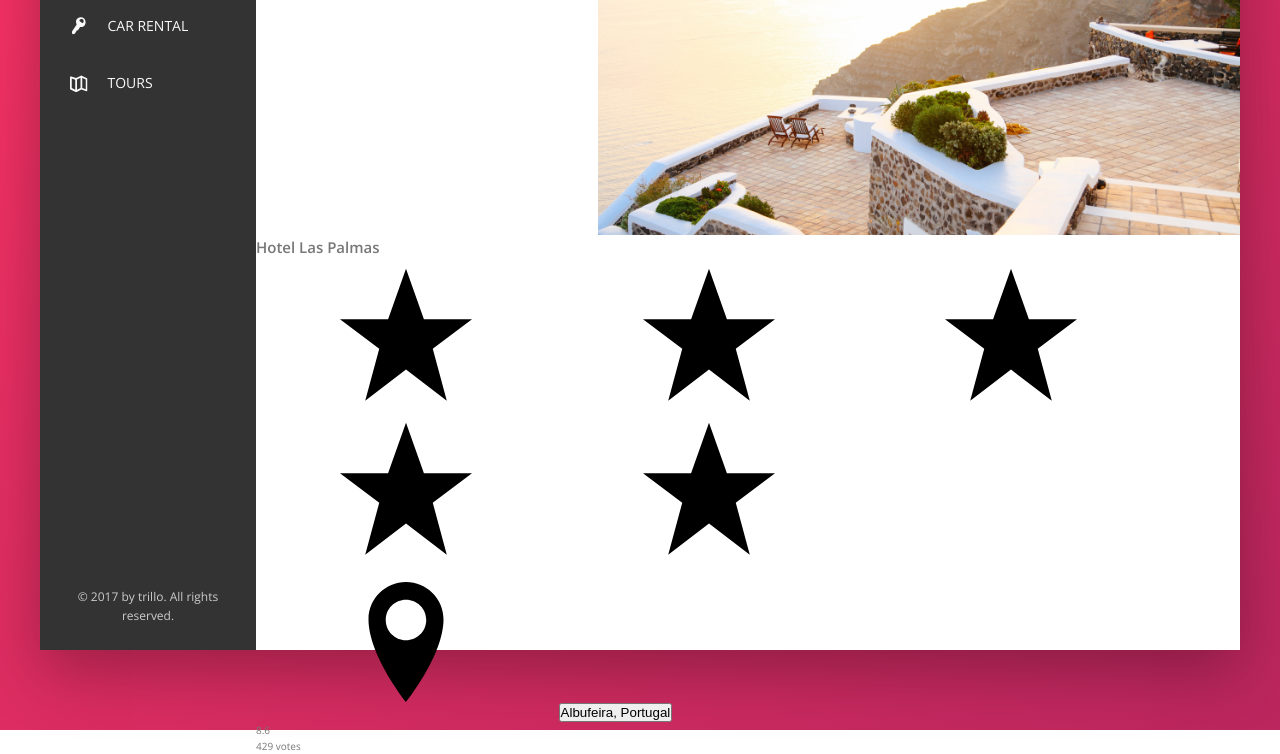
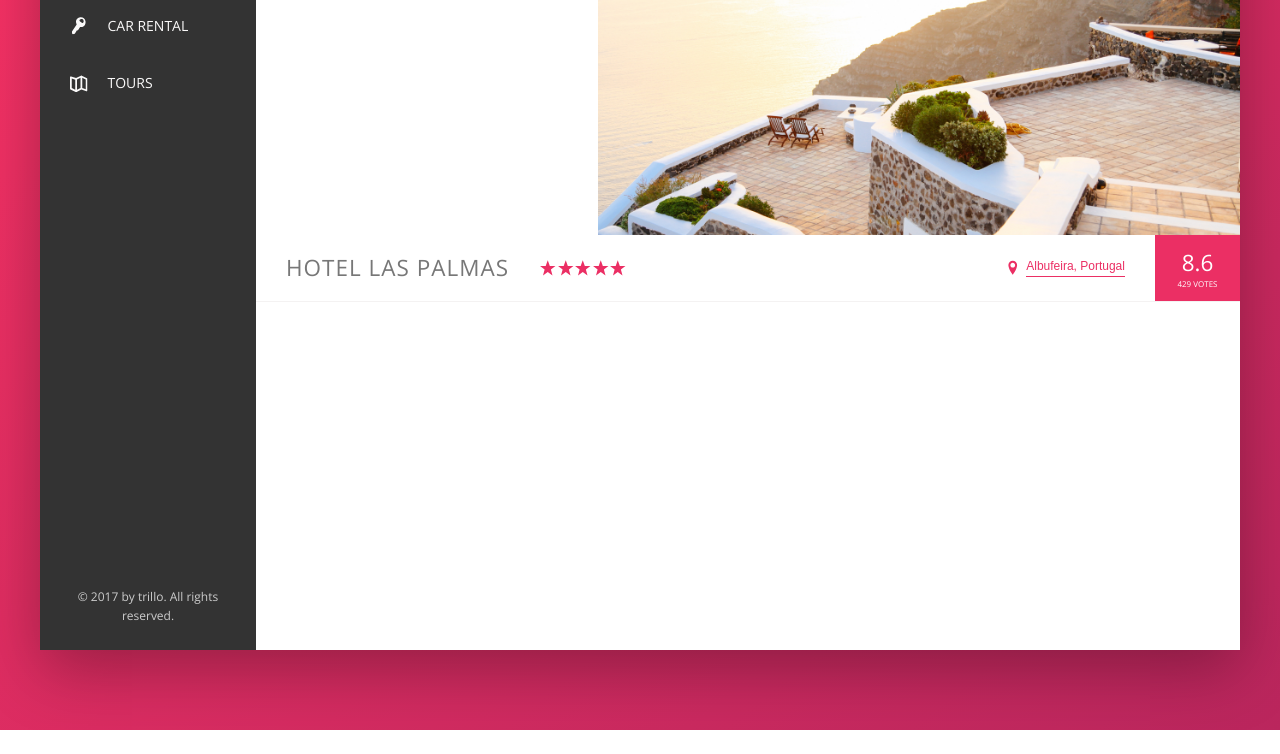
Before and after one commit to raveneliette/trillo-project-webpage, a website built with Parcel: page index.html in a window 1280 px wide. Shown: the part 300-1054 px from the top of the page. After the commit the page ends 1030 px from the top, so only its background shows below. Built offline with nearby package versions, Linux system fonts and the light colour scheme.

Commit message:
Added main section hotel overview rating styles

```diff
--- a/sass/_components.scss
+++ b/sass/_components.scss
@@ -1,3 +1,6 @@
+/////////////////////////////////////////////////////////////////
+// COMPONENTS
+
 /////////////////////////////////////////////////
 // Logo
 .logo {
@@ -202,3 +205,106 @@
         display: block; //Avoid having a small space underneath an image
     }
 }
+
+/////////////////////////////////////////////////
+// Hotel Overview
+.overview {
+    display: flex;
+    border-bottom: 1px solid var(--color-grey-light-2);
+    align-items: stretch;
+
+    &__heading {
+        font-size: 2.25rem;
+        font-weight: 300;
+        text-transform: uppercase;
+        letter-spacing: 1px;
+        padding: 1.5rem 3rem;
+    }
+
+    &__stars {
+        margin-right: auto; //Occupy all the space automatically calculated margin in the right side
+        display: flex; //Space in the bottom will be gone
+        align-self: center;
+    }
+
+    &__icon-star,
+    &__icon-location {
+        width: 1.75rem;
+        height: 1.75rem;
+        fill: var(--color-primary);
+    }
+
+    &__location {
+        display: flex;
+        align-items: center;
+        font-size: 1.2rem;
+    }
+
+    &__icon-location {
+        margin-right: .5rem;
+    }
+
+    &__rating {
+        background-color: var(--color-primary);
+        color: #fff;
+        margin-left: 3rem;
+        padding: 0 2.25rem;
+        display: flex;
+        align-items: center;
+        align-self: stretch;
+        justify-content: center;
+        flex-direction: column;
+    }
+
+    &__rating-average {
+        font-size: 2.25rem;
+        font-weight: 300;
+        margin-bottom: -3px;
+    }
+
+    &__rating-count {
+        font-size: .8rem;
+        text-transform: uppercase;
+    }
+
+}
+
+/////////////////////////////////////////////////
+// Button Inline
+.btn-inline {
+    border: none;
+    color: var(--color-primary);
+    font-size: inherit;
+    border-bottom: 1px solid currentColor;
+    padding-bottom: 3px;
+    display: inline-block;
+    background-color: transparent;
+    cursor: pointer;
+    transition: all .2s;
+
+    &:hover {
+        color: var(--color-grey-dark-1);
+    }
+
+    &:focus {
+        outline: none; //Remove default color-blue border
+        animation: pulsate 1s infinite;
+    }
+}
+
+@keyframes pulsate {
+    0% {
+        transform: scale(1);
+        box-shadow: none;
+    }
+
+    50% {
+        transform: scale(1.05);
+        box-shadow: 0 1rem 4rem rgba(0, 0, 0, .25);
+    }
+
+    100% {
+        transform: scale(1);
+        box-shadow: none;
+    }
+}
```
